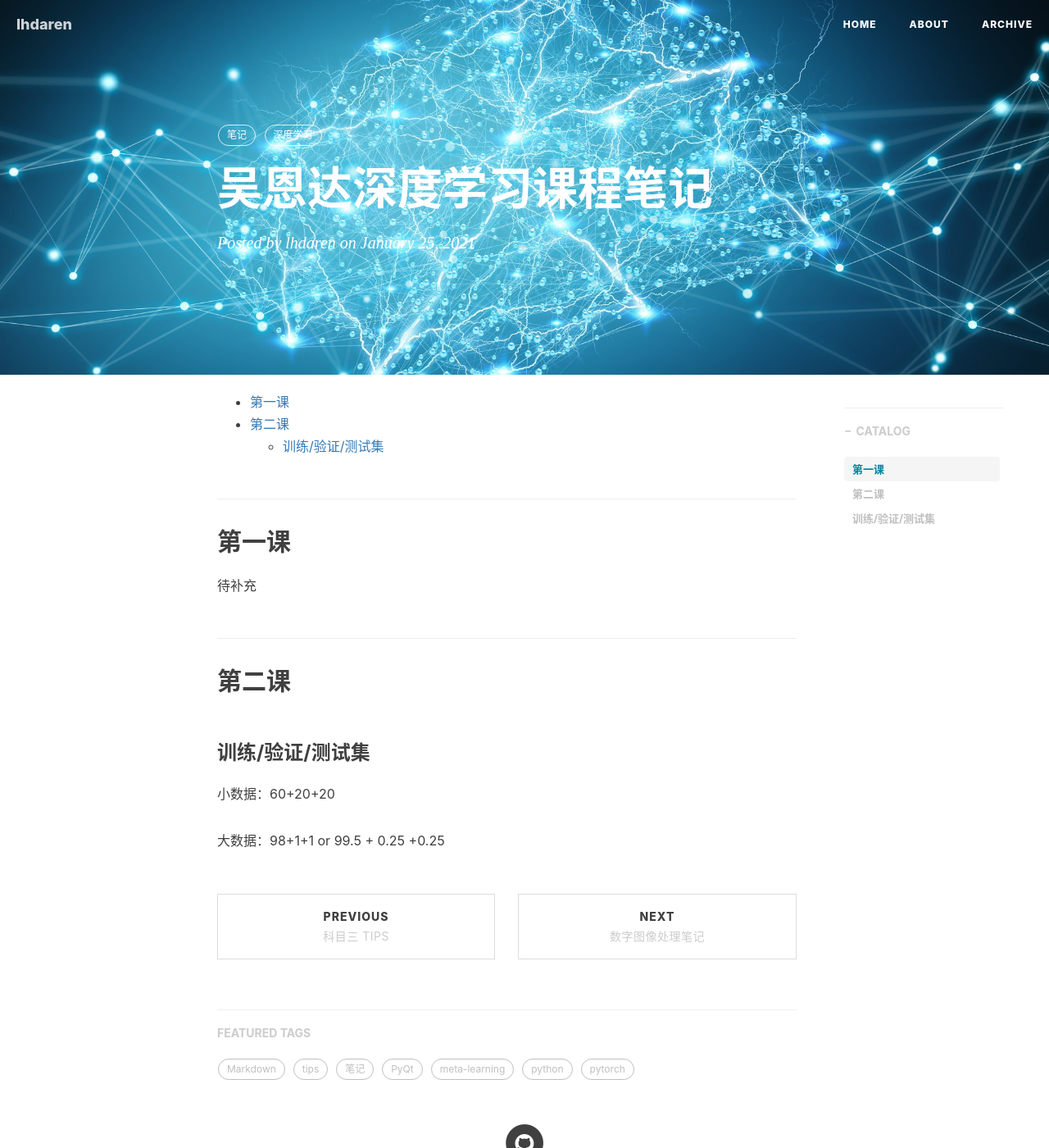
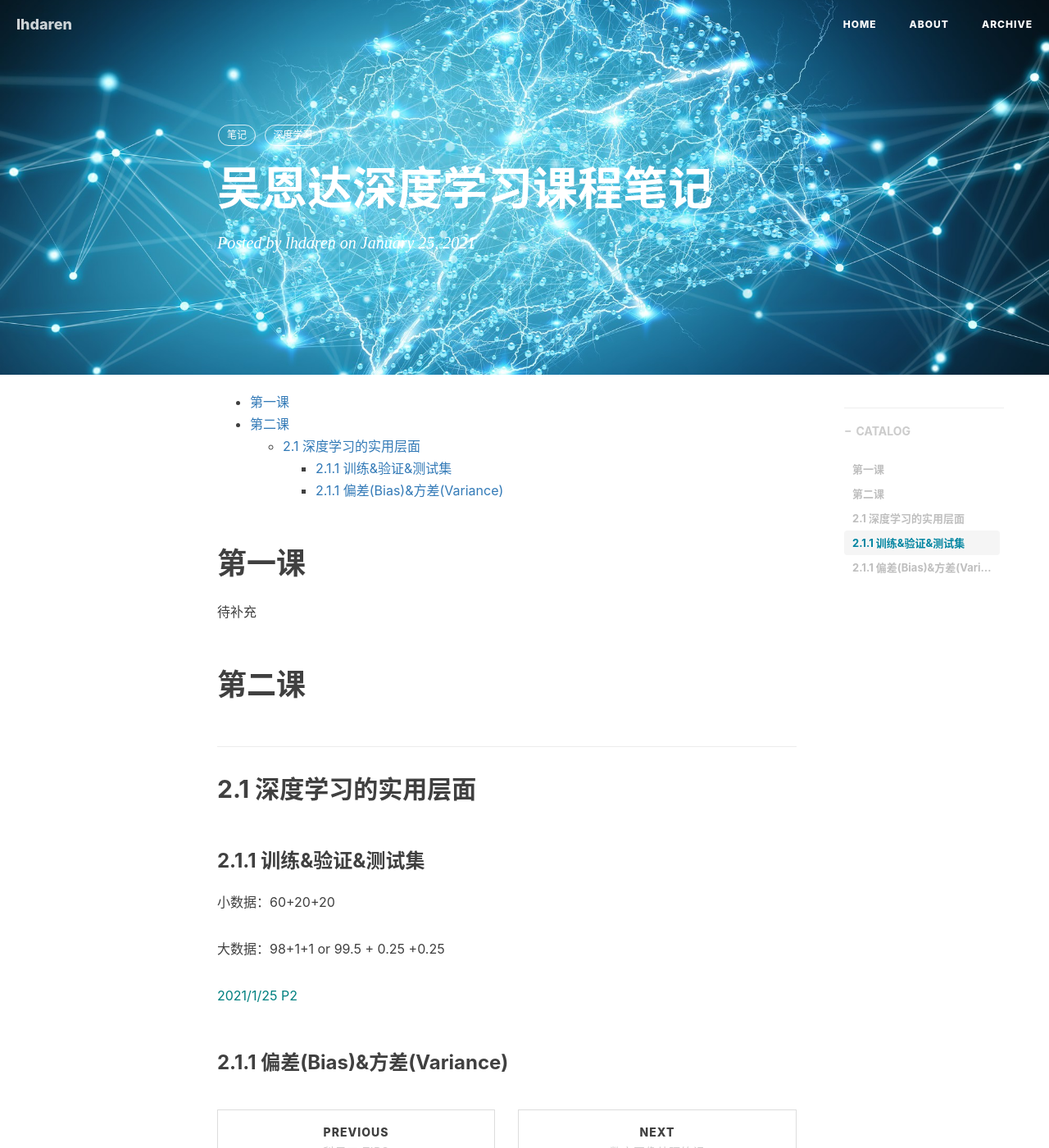
Before and after one commit to vegetarianfish/vegetarianfish.github.io, a Jekyll site: the page built from _posts/2021-1-25-吴恩达深度学习课程笔记.md, in a window 1280 px wide and 1400 px high. Shown: the whole window at 82% size. Built offline with Jekyll 4.4.1, drawn with Linux system fonts in a browser that asks for light colours; nearby versions of some CDN libraries; comment, search, counter and statistics services are not loaded.

Commit message:
Update 2021-1-25-吴恩达深度学习课程笔记.md

```diff
--- a/_posts/2021-1-25-吴恩达深度学习课程笔记.md
+++ b/_posts/2021-1-25-吴恩达深度学习课程笔记.md
@@ -12,14 +12,20 @@ tags:
 * awsl
 {:toc}
 
-## 第一课
+# 第一课
 
 待补充
 
-## 第二课
+# 第二课
 
-### 训练/验证/测试集
+## 2.1 深度学习的实用层面
+
+### 2.1.1 训练&验证&测试集
 
 小数据：60+20+20
 
 大数据：98+1+1 or 99.5 + 0.25 +0.25
+
+<font color=008080> 2021/1/25 P2 </font>
+
+### 2.1.1 偏差(Bias)&方差(Variance)
```
